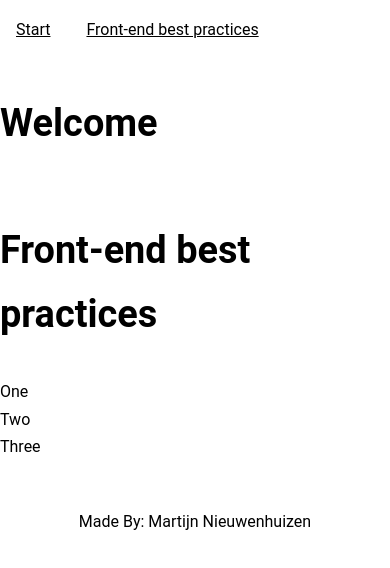
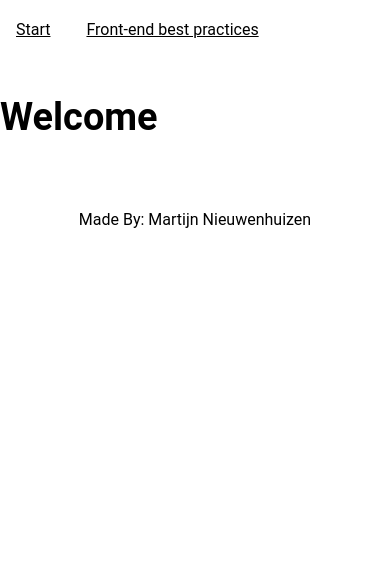
Before and after one commit to MartijnNieuwenhuizen/web-app-form-scratch, a plain HTML site: page opdracht5/index.html in a window 390 px wide. Drawn offline with Linux system fonts and the light colour scheme.

Commit message:
made nav + error handling

```diff
--- a/opdracht5/index.html
+++ b/opdracht5/index.html
@@ -10,7 +10,7 @@
 
 		<nav>
 			<ul>
-				<li><a href="#start">Start</a></li>
+				<li><a href="#home">Start</a></li>
 				<li><a href="#best-practices">Front-end best practices</a></li>
 			</ul>
 		</nav>
@@ -18,13 +18,14 @@
 	</header>
 
 
-	<main>
+	<main></main>
 
-		<section id="start">
+	<!-- templates -->
+	<section class="template" id="home">
 		<h1>Welcome</h1>
 	</section>
 
-		<section id="best-practices">
+	<section class="template" id="best-practices">
 		<h1>Front-end best practices</h1>
 
 		<ul>
@@ -34,8 +35,9 @@
 		</ul>
 	</section>
 
-	</main>
-
+	<section class="template" id="error">
+		<h1>This page does not excist</h1>
+	</section>
 
 	<footer>
 		<p>Made By: Martijn Nieuwenhuizen</p>
--- a/opdracht5/src/css/style.css
+++ b/opdracht5/src/css/style.css
@@ -73,6 +73,13 @@ main section {
 
 }
 
+.template {
+	display: none;
+}
+
+main .template {
+	display: block;
+}
 
 /* FOOTER */
 footer {
--- a/opdracht5/src/js/main.js
+++ b/opdracht5/src/js/main.js
@@ -1,6 +1,8 @@
 // Add the iifi
 (function() {
 	'use strict';
+
+	var main = document.querySelector('main');
 
 	var app = {
 		init: function() {
@@ -16,14 +18,45 @@
 
 			// haschanged event listener
 			window.addEventListener('hashchange', sections.toggle ,false);
+			// also check the page on load
+			window.addEventListener('load', sections.toggle ,false);
 
 		}
 	}
 
 	var sections = {
-		toggle: function(route) {
+		toggle: function() {
 
-			// Add the toggle function: show one / hide the others
+			// Get the hash of the current url after click
+			var url = window.location.hash;
+
+			// If the url has a hash
+			if ( url ) {
+
+				//NOTE: Got the templateing idea from Dylan Vens
+
+				// Get the template that matches the url
+				var matchingTemplate = document.querySelector(url);
+
+				// If this templates exists
+				if ( matchingTemplate ) {
+
+					// Get the content from the matching template and use that content in the main html
+					main.innerHTML = matchingTemplate.innerHTML;
+
+				} else {
+
+					// If the template doesn't exists: load the error template
+					main.innerHTML = document.querySelector('#error').innerHTML;
+
+				}
+
+			} else {
+
+				// If the url has no hash(so this is home) -> set the hash to start
+				window.location.hash = '#home';
+
+			}
 
 		}
 	}
```
Lines whose indentation alone changed are shown as unchanged.
